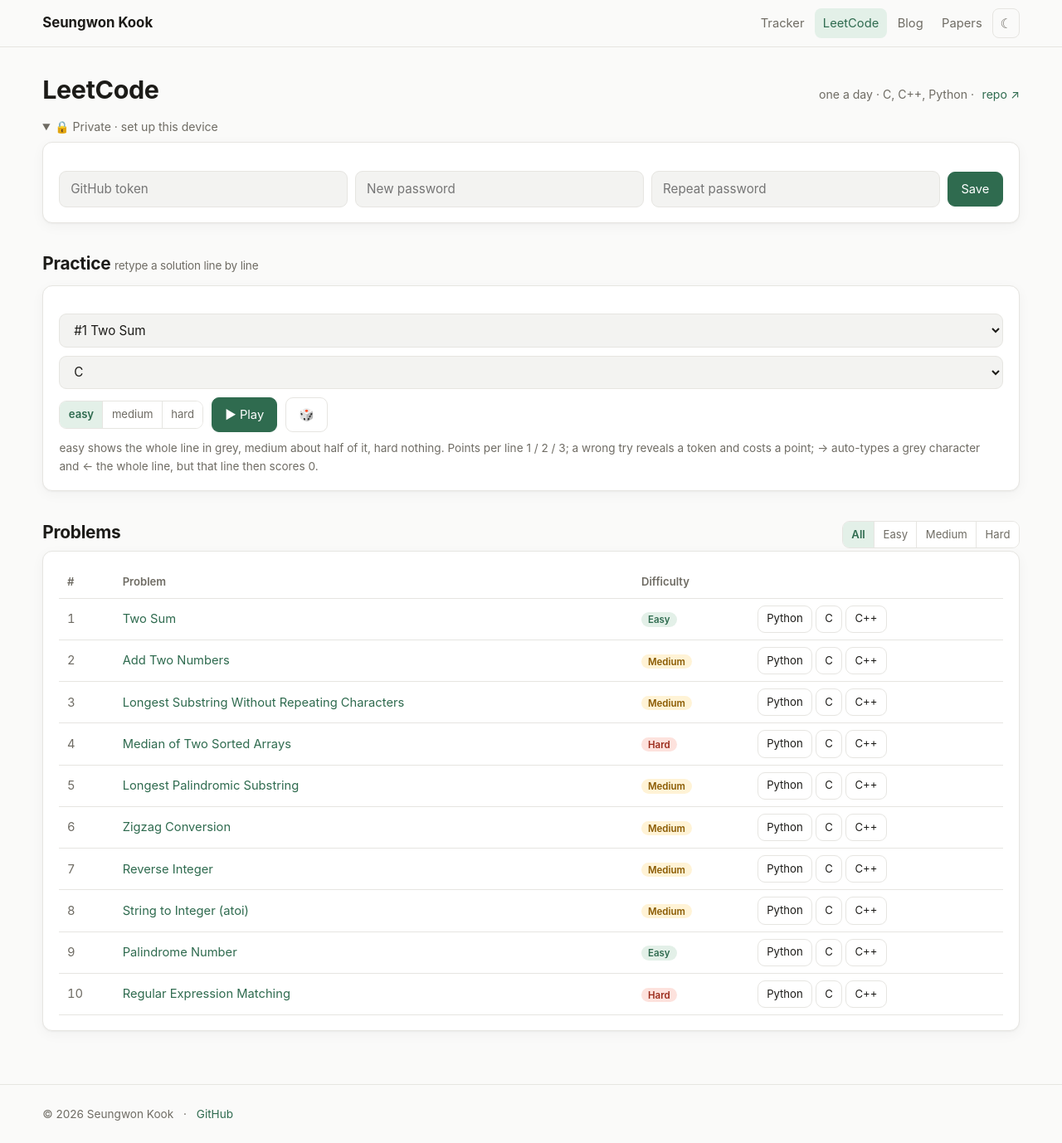
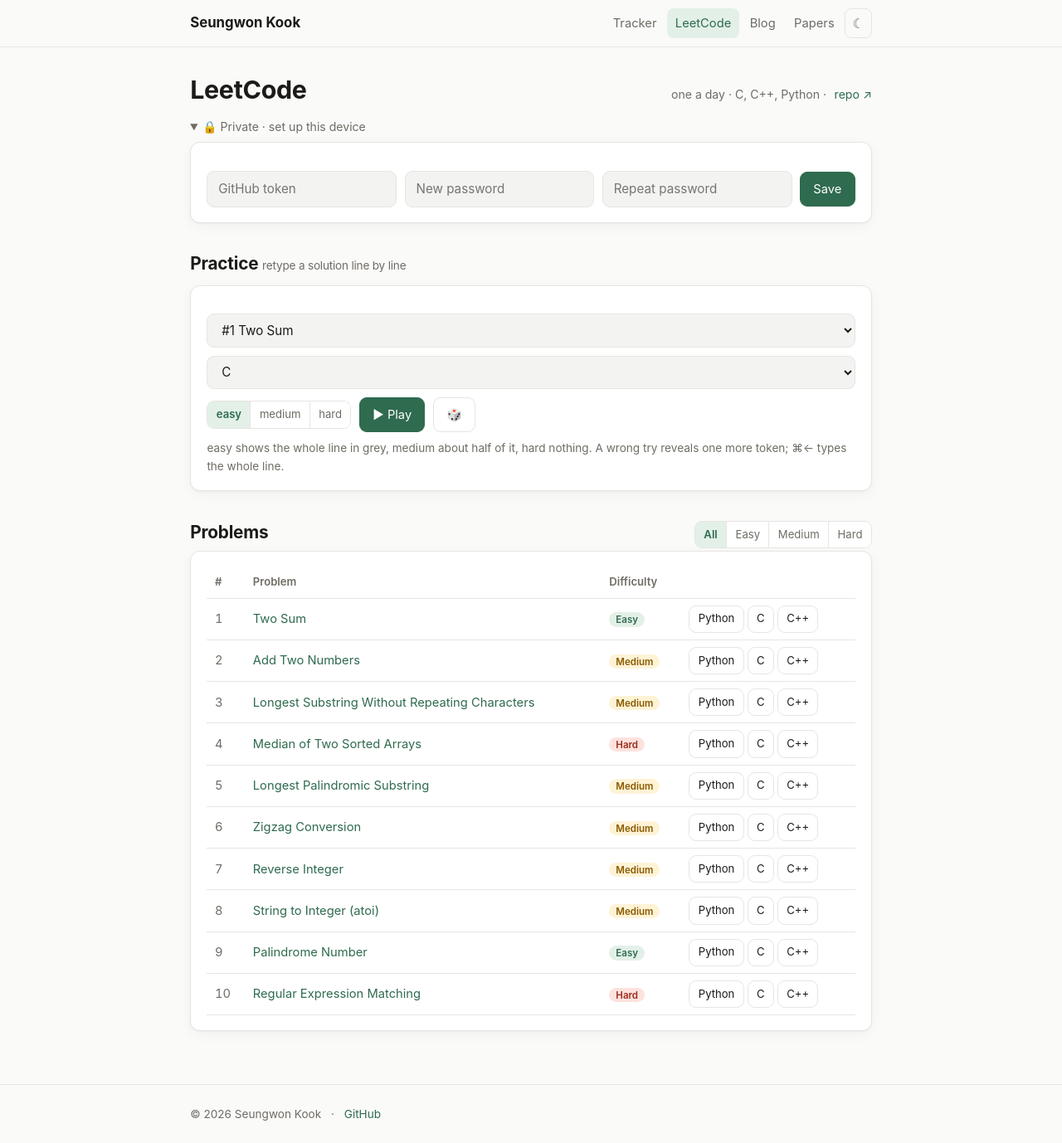
Before and after one commit to Aiant5615/Aiant5615.github.io, a Jekyll site: the page built from leetcode/index.html, in a window 1280 px wide and 1378 px high. Shown: the whole window at 83% size. Built offline with Jekyll 4.4.1, drawn with Linux system fonts in a browser that asks for light colours.

Commit message:
LeetCode game: no score, arrows move the cursor, Cmd+Left types the line; full width only while playing; Less/More legends
Co-Authored-By: Claude Opus 5.5 <noreply@anthropic.com>

```diff
--- a/assets/css/style.css
+++ b/assets/css/style.css
@@ -90,7 +90,7 @@ th, td { padding: .5rem .6rem; border-bottom: 1px solid var(--border); text-alig
 th { color: var(--muted); font-weight: 600; font-size: .82rem; }
 img { max-width: 100%; border-radius: 8px; }
 hr { border: 0; border-top: 1px solid var(--border); margin: 2rem 0; }
-.container { margin: 0 auto; padding: 0 clamp(1.2rem, 4vw, 4rem); }   /* fluid: follows the window, side gutters grow with it */
+.container { max-width: 860px; margin: 0 auto; padding: 0 1.2rem; }
 .muted { color: var(--muted); }
 .small { font-size: .85rem; }
 
@@ -427,6 +427,7 @@ ol.post-list.numbered li::before { content: counter(item); color: var(--muted);
 .rsec.pinned .sec-code::before { content: "📌 "; }
 .rsec.has-code.hot > h2, .rsec.pinned > h2 { border-bottom-color: var(--accent); }
 @media (min-width: 1180px) {
+  main.container:has(.post-columns.has-code) { max-width: 1480px; }
   .post-columns.has-code { display: grid; grid-template-columns: minmax(0, 1fr) minmax(0, 1fr); gap: 2.2rem; align-items: start; }
   .post-columns.has-code .impl-pane { position: sticky; top: 1rem; }
   .post-columns.has-code .impl { margin-top: 0; }
@@ -500,3 +501,6 @@ ol.post-list.numbered li::before { content: counter(item); color: var(--muted);
 
 .game-desc-head .seg button { padding: .2rem .55rem; font-size: .8rem; }
 body:has(#lc-body.playing) #lc-connect { display: none; }   /* the game gets the whole screen */
+
+/* the coding game alone uses the whole window */
+main.container:has(#lc-body.playing) { max-width: none; padding: 0 clamp(1.2rem, 3vw, 3rem); }
--- a/assets/js/lc-game.js
+++ b/assets/js/lc-game.js
@@ -2,13 +2,12 @@
    easy   - the whole answer line is shown as grey ghost text under what you type
    medium - about half of the tokens of each line are shown, the rest are hidden
    hard   - nothing is shown
-   Points per line: easy 1, medium 2, hard 3; every wrong try reveals one more hidden token and costs one point of that
-   line; Skip reveals the line for 0 points. Best scores are kept in this browser (localStorage) only. */
+   A wrong try reveals one more hidden token; Cmd+← types the whole line; Skip moves on. No score: only the number of
+   games played per problem and language is kept, and only while the vault is unlocked (localStorage). */
 (function () {
   "use strict";
   const V = window.GHVault, CFG = window.LEETCODE_CONFIG || {};
   const STORE = "leetcode_game";
-  const PTS = { easy: 1, medium: 2, hard: 3 };
   const LANG_NAME = { c: "C", cpp: "C++", py: "Python" };
   const esc = s => String(s ?? "").replace(/[&<>"']/g, c => ({ "&": "&amp;", "<": "&lt;", ">": "&gt;", '"': "&quot;", "'": "&#39;" }[c]));
   const lsGet = k => { try { return JSON.parse(localStorage.getItem(k) || "null"); } catch { return null; } };
@@ -115,17 +114,16 @@
   function render() {
     const root = $("lc-game"); if (!root || !G) return;
     const p = G.problem, done = G.idx >= G.lines.length;
-    const best = bests()[bestKey(p.slug, G.lang, G.mode)];
     const head = `<div class="game-head">
         <div><b>${LANG_NAME[G.lang]}</b> <span class="muted">· ${G.mode} mode</span></div>
-        <div class="game-meta"><span>line <b>${Math.min(G.idx + 1, G.lines.length)}</b>/${G.lines.length}</span><span>score <b id="game-score">${G.score}</b>/${G.max}</span>${best ? `<span class="muted">best ${best.best}/${best.max}</span>` : ""}<button type="button" class="btn btn-sm" id="game-quit">Quit</button></div>
+        <div class="game-meta"><span>line <b>${Math.min(G.idx + 1, G.lines.length)}</b>/${G.lines.length}</span><button type="button" class="btn btn-sm" id="game-quit">Quit</button></div>
       </div>
       <div class="game-track" title="${G.idx} of ${G.lines.length} lines done"><div class="road"></div><span class="flag">🏁</span><span class="runner" id="game-runner" style="left:${(G.prevPct || 0).toFixed(1)}%">${done ? "🎉" : "🏃"}</span></div>`;
     if (done) {
-      const secs = Math.round((Date.now() - G.t0) / 1000), pct = Math.round(G.score / G.max * 100);
+      const secs = Math.round((Date.now() - G.t0) / 1000);
       root.innerHTML = `<div class="game-layout">` + descPane() + `<div class="game-main">` + head + `<div class="game-done">
-          <div class="game-done-score">${G.score} / ${G.max} <span class="unit">points · ${pct}%</span></div>
-          <div class="muted">${G.lines.length} lines · ${G.wrong} wrong tries · ${G.skipped} skipped · ${Math.floor(secs / 60)}m ${secs % 60}s${G.recorded ? (G.newBest ? " · 🏆 new best" : "") : " · not recorded"}</div>
+          <div class="game-done-score">🏁 Finished</div>
+          <div class="muted">${G.lines.length} lines · ${G.wrong} wrong tries · ${G.skipped} skipped · ${Math.floor(secs / 60)}m ${secs % 60}s</div>
           <div class="form-actions" style="margin-top:.8rem"><button type="button" class="btn btn-primary" id="game-again">Play again</button>
             ${["easy", "medium", "hard"].filter(m => m !== G.mode).map(m => `<button type="button" class="btn" data-mode="${m}">Try ${m}</button>`).join("")}
             <button type="button" class="btn" id="game-random">Random problem</button></div>
@@ -145,7 +143,7 @@
         <div class="game-line"><pre class="ghost hljs" id="game-ghost">${ghostHtml(line, G.mask)}</pre><input id="game-input" class="typed" type="text" spellcheck="false" autocomplete="off" autocapitalize="off" autocorrect="off" aria-label="Type the next line"></div>
         ${upcoming}${left > 0 ? `<div class="game-left muted small">${left} more line${left === 1 ? "" : "s"}</div>` : ""}</div>
       <div class="game-tools"><span class="small" id="game-msg">${G.msg || ""}</span>
-        <span style="margin-left:auto;display:flex;gap:.4rem"><button type="button" class="btn btn-sm" id="game-skip" title="Reveal the whole line, 0 points">Skip</button></span></div></div></div>`;
+        <span style="margin-left:auto;display:flex;gap:.4rem"><button type="button" class="btn btn-sm" id="game-skip" title="Show the line and move on">Skip</button></span></div></div></div>`;
     moveRunner(); wireDesc(root);
     const input = root.querySelector("#game-input");
     input.value = G.typed != null ? G.typed : indent;
@@ -154,8 +152,7 @@
       if (ev.key === "Enter") { ev.preventDefault(); submit(input.value); }
       else if (ev.key === "Tab") { ev.preventDefault(); const s = input.selectionStart; input.value = input.value.slice(0, s) + "    " + input.value.slice(input.selectionEnd); input.setSelectionRange(s + 4, s + 4); }
       else if (ev.key === "Escape") quit();
-      else if (ev.key === "ArrowRight" && input.selectionStart === input.value.length) { if (autoType(input, ev.shiftKey)) ev.preventDefault(); }
-      else if (ev.key === "ArrowLeft") { ev.preventDefault(); completeLine(input); }
+      else if (ev.key === "ArrowLeft" && ev.metaKey) { ev.preventDefault(); completeLine(input); }   // ⌘← types the whole line; plain arrows move the cursor
     });
     input.addEventListener("input", () => { G.typed = input.value; paint(input.value); });
     paint(input.value);
@@ -170,30 +167,13 @@
     requestAnimationFrame(() => requestAnimationFrame(() => { r.style.left = pct.toFixed(1) + "%"; if (pct > (G.prevPct || 0)) { r.classList.add("hop"); setTimeout(() => r.classList.remove("hop"), 500); } G.prevPct = pct; }));
   }
 
-  // → fills in the next grey character (shift: the rest of the token) when it is visible; the line then scores 0
-  function autoType(input, wholeToken) {
-    const line = G.lines[G.idx], typed = input.value;
-    if (typed !== line.slice(0, typed.length)) return false;                         // only while everything so far is right
-    const tk = tokens(line); let pos = 0, i = 0;
-    while (i < tk.length && pos + tk[i].length <= typed.length) { pos += tk[i].length; i++; }
-    if (i >= tk.length) return false;
-    const visible = G.mask[i] || /^\s+$/.test(tk[i]);
-    if (!visible) return false;
-    const add = wholeToken ? line.slice(typed.length, pos + tk[i].length) : line[typed.length];
-    input.value = typed + add; G.typed = input.value; G.auto = true; G.linePts = 0;
-    paint(input.value);
-    const m = $("game-msg"); if (m) m.textContent = "auto-typed · this line scores 0";
-    return true;
-  }
-
-  // ← types the whole line (hidden tokens included) for 0 points; Enter then submits it
+  // ⌘← types the whole line (hidden tokens included); Enter then submits it
   function completeLine(input) {
     const line = G.lines[G.idx];
     G.mask = G.mask.map(() => true);
-    input.value = line; G.typed = line; G.auto = true; G.linePts = 0;
+    input.value = line; G.typed = line;
     input.setSelectionRange(line.length, line.length);
     paint(line);
-    const m = $("game-msg"); if (m) m.textContent = "whole line auto-typed · this line scores 0 · press Enter";
   }
 
   // colour the ghost: characters already typed correctly turn solid, a typo turns red from the first mismatch
@@ -220,8 +200,6 @@
   function reveal(why) {   // → true if a token was uncovered
     const hidden = G.mask.map((v, i) => v ? -1 : i).filter(i => i >= 0 && !/^\s+$/.test(tokens(G.lines[G.idx])[i]));
     if (hidden.length) G.mask[hidden[0]] = true;
-    G.linePts = Math.max(0, G.linePts - 1);
-    if (why === "hint") G.msg = hidden.length ? `Hint: one more token revealed · this line is now worth ${G.linePts}` : `Nothing left to reveal · this line is now worth ${G.linePts}`;
     return hidden.length > 0;
   }
 
@@ -229,7 +207,7 @@
     if (!G) return;
     const line = G.lines[G.idx];
     if (norm(typed) === norm(line)) {
-      G.score += G.linePts; next(G.auto ? "✓ auto-typed · +0" : `✓ +${G.linePts}`);
+      next("✓");
       return;
     }
     G.wrong++;
@@ -237,23 +215,22 @@
     let k = 0; while (k < a.length && k < b.length && a[k] === b[k]) k++;
     const where = k >= a.length ? "your line is too short" : k >= b.length ? "your line is too long" : `first difference at column ${k + 1}`;
     const uncovered = reveal("wrong");
-    G.msg = `✗ ${where}${uncovered ? " · one more token revealed" : ""} · this line is now worth ${G.linePts}`;
+    G.msg = `✗ ${where}${uncovered ? " · one more token revealed" : ""}`;
     G.typed = typed;
     render();
     const board = $("game-board"); if (board) { board.classList.remove("shake"); void board.offsetWidth; board.classList.add("shake"); }
   }
 
-  function skip() { if (!G) return; G.skipped++; G.linePts = 0; next("skipped · 0"); }
+  function skip() { if (!G) return; G.skipped++; next("skipped"); }
 
   function next(msg) {
-    G.idx++; G.typed = null; G.msg = msg; G.auto = false;
-    if (G.idx < G.lines.length) { G.mask = lineMask(G.lines[G.idx], G.idx, G.mode); G.linePts = PTS[G.mode]; }
+    G.idx++; G.typed = null; G.msg = msg;
+    if (G.idx < G.lines.length) G.mask = lineMask(G.lines[G.idx], G.idx, G.mode);
     else {
       G.recorded = !!V.token();                       // records are kept only for the owner (vault unlocked)
       if (G.recorded) {
         const key = bestKey(G.problem.slug, G.lang, G.mode), all = bests(), prev = all[key];
-        G.newBest = !prev || G.score > prev.best;
-        all[key] = { best: G.newBest ? G.score : prev.best, max: G.max, plays: (prev ? prev.plays : 0) + 1, lastAt: new Date().toISOString().slice(0, 10) };
+        all[key] = { plays: (prev ? prev.plays : 0) + 1, lastAt: new Date().toISOString().slice(0, 10) };
         lsSet(STORE, all);
         document.dispatchEvent(new CustomEvent("lc-game-finished"));
       }
@@ -276,7 +253,7 @@
     catch (e) { root.innerHTML = `<span style="color:var(--danger)">Could not load the solution: ${esc(e.message)}</span>`; return; }
     const lines = playable(text, lang);
     if (!lines.length) { root.innerHTML = `<span class="muted">Nothing to type in this file.</span>`; return; }
-    G = { problem, lang, mode, lines, idx: 0, score: 0, max: lines.length * PTS[mode], linePts: PTS[mode], wrong: 0, skipped: 0, t0: Date.now(), typed: null, msg: "", newBest: false, recorded: false, auto: false, desc: {}, descLang: descLang() };
+    G = { problem, lang, mode, lines, idx: 0, wrong: 0, skipped: 0, t0: Date.now(), typed: null, msg: "", recorded: false, desc: {}, descLang: descLang() };
     G.mask = lineMask(lines[0], 0, mode);
     render();
     Object.entries(desc).forEach(([l, pr]) => pr.then(html => {
@@ -296,7 +273,7 @@
         ${sel("game-lang", "")}
         <div class="seg" id="game-mode">${["easy", "medium", "hard"].map((m, i) => `<button type="button" data-m="${m}" class="${i === 0 ? "on" : ""}">${m}</button>`).join("")}</div>
         <button type="button" class="btn btn-primary" id="game-start">▶ Play</button><button type="button" class="btn" id="game-random2" title="Random problem, language and mode">🎲</button>
-      </div><p class="small muted" style="margin:.5rem 0 0">easy shows the whole line in grey, medium about half of it, hard nothing. Points per line 1 / 2 / 3; a wrong try reveals a token and costs a point; → auto-types a grey character and ← the whole line, but that line then scores 0.</p>`;
+      </div><p class="small muted" style="margin:.5rem 0 0">easy shows the whole line in grey, medium about half of it, hard nothing. A wrong try reveals one more token; ⌘← types the whole line.</p>`;
     const langSel = root.querySelector("#game-lang"), probSel = root.querySelector("#game-problem");
     const fillLangs = () => { const p = playable_[+probSel.value]; langSel.innerHTML = Object.keys(p.langs).map(k => `<option value="${k}">${LANG_NAME[k] || k}</option>`).join(""); };
     probSel.addEventListener("change", fillLangs); fillLangs();
@@ -313,11 +290,7 @@
       const ps = window.LCGame._problems || []; if (!ps.length) return;
       const p = ps[Math.floor(Math.random() * ps.length)], langs = Object.keys(p.langs), modes = ["easy", "medium", "hard"];
       start(p, langs[Math.floor(Math.random() * langs.length)], modes[Math.floor(Math.random() * modes.length)]);
-    },
-    bestFor(slug) {   // best percentage over all languages and modes, for the table badge
-      let best = null;
-      Object.entries(bests()).forEach(([k, v]) => { if (k.startsWith(slug + "|")) { const pct = Math.round(v.best / v.max * 100); if (best == null || pct > best) best = pct; } });
-      return best;
     }
+
   };
 })();
--- a/assets/js/leetcode.js
+++ b/assets/js/leetcode.js
@@ -43,7 +43,8 @@
     if (!years.includes(lcYear)) lcYear = years[0];
     const draw = () => window.YearHeat.draw(root, {
       years, year: lcYear, onYear: y => { lcYear = y; draw(); },
-      cellFor: k => { const n = byDay[k] || 0; return { cls: `heat-${n === 0 ? 0 : Math.min(4, n + 1)}`, title: `${k} · ${n ? n + " solution file(s)" : "nothing"}` }; }
+      cellFor: k => { const n = byDay[k] || 0; return { cls: `heat-${n === 0 ? 0 : Math.min(4, n + 1)}`, title: `${k} · ${n ? n + " solution file(s)" : "nothing"}` }; },
+      legend: `Less <i style="background:var(--heat-0)"></i><i style="background:var(--heat-1)"></i><i style="background:var(--heat-2)"></i><i style="background:var(--heat-3)"></i><i style="background:var(--heat-4)"></i> More`
     });
     draw(); root._redraw = draw;
   }
@@ -53,8 +54,7 @@
     const draw = () => {
       const rows = P.filter(p => !diff || p.difficulty === diff).sort((a, b) => (a.id || 0) - (b.id || 0)).map(p => {
         const url = p.url || `https://leetcode.com/problems/${p.slug}/`;
-        const best = V.token() && window.LCGame ? window.LCGame.bestFor(p.slug) : null;
-        return `<tr><td class="num">${p.id ?? ""}</td><td><a href="${esc(url)}" target="_blank" rel="noopener">${esc(p.title)}</a>${best != null ? ` <span class="game-badge" title="best practice score">🎮 ${best}%</span>` : ""}</td>
+        return `<tr><td class="num">${p.id ?? ""}</td><td><a href="${esc(url)}" target="_blank" rel="noopener">${esc(p.title)}</a></td>
           <td>${p.difficulty ? `<span class="diff diff-${p.difficulty.toLowerCase()}">${p.difficulty}</span>` : ""}</td>
           <td class="small">${LANGS.map(([k, l]) => p.langs[k] ? `<button type="button" class="btn btn-sm game-play" data-slug="${esc(p.slug)}" data-lang="${k}" title="Play this solution in ${l}">${l}</button>` : "").join(" ")}</td></tr>`;
       });
@@ -84,7 +84,9 @@
           title: `#${p.id ?? "?"} ${p.title} · ${has ? `${n} game${n === 1 ? "" : "s"} in ${name}` : `no ${name} solution`}`,
           click: has ? () => window.LCGame.start(p, lang, "easy") : null };
       });
-      window.YearHeat.grid(root.querySelector(`.pheat[data-lang="${lang}"]`), items);
+      const box = root.querySelector(`.pheat[data-lang="${lang}"]`);
+      window.YearHeat.grid(box, items);
+      box.insertAdjacentHTML("beforeend", `<div class="legend">Less <i style="background:var(--heat-0)"></i>${[1, 2, 3, 4].map(lv => `<i style="background:rgba(${rgb},${(0.3 + 0.7 * lv / 4).toFixed(2)})"></i>`).join("")} More</div>`);
     });
   }
 
```
